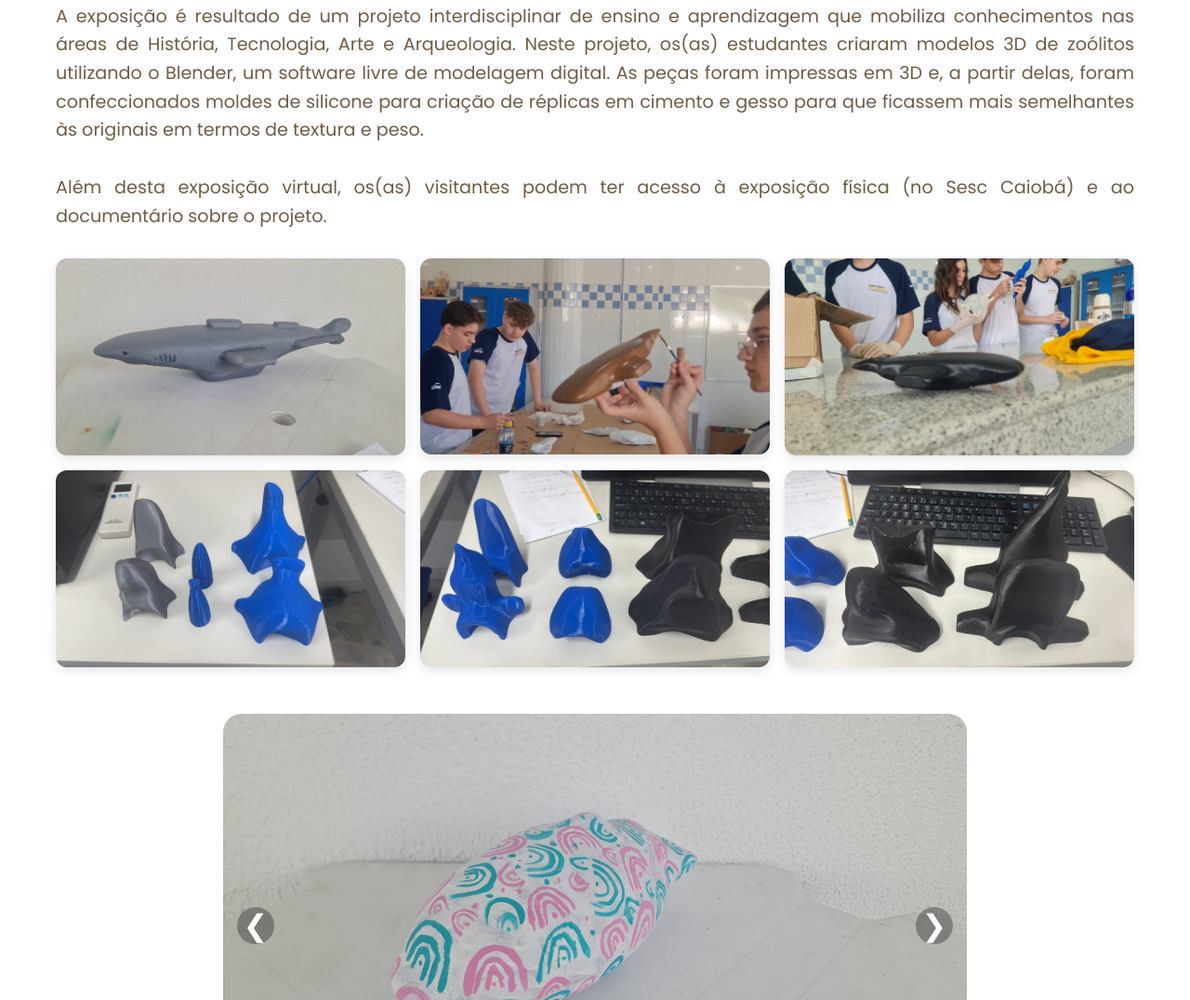
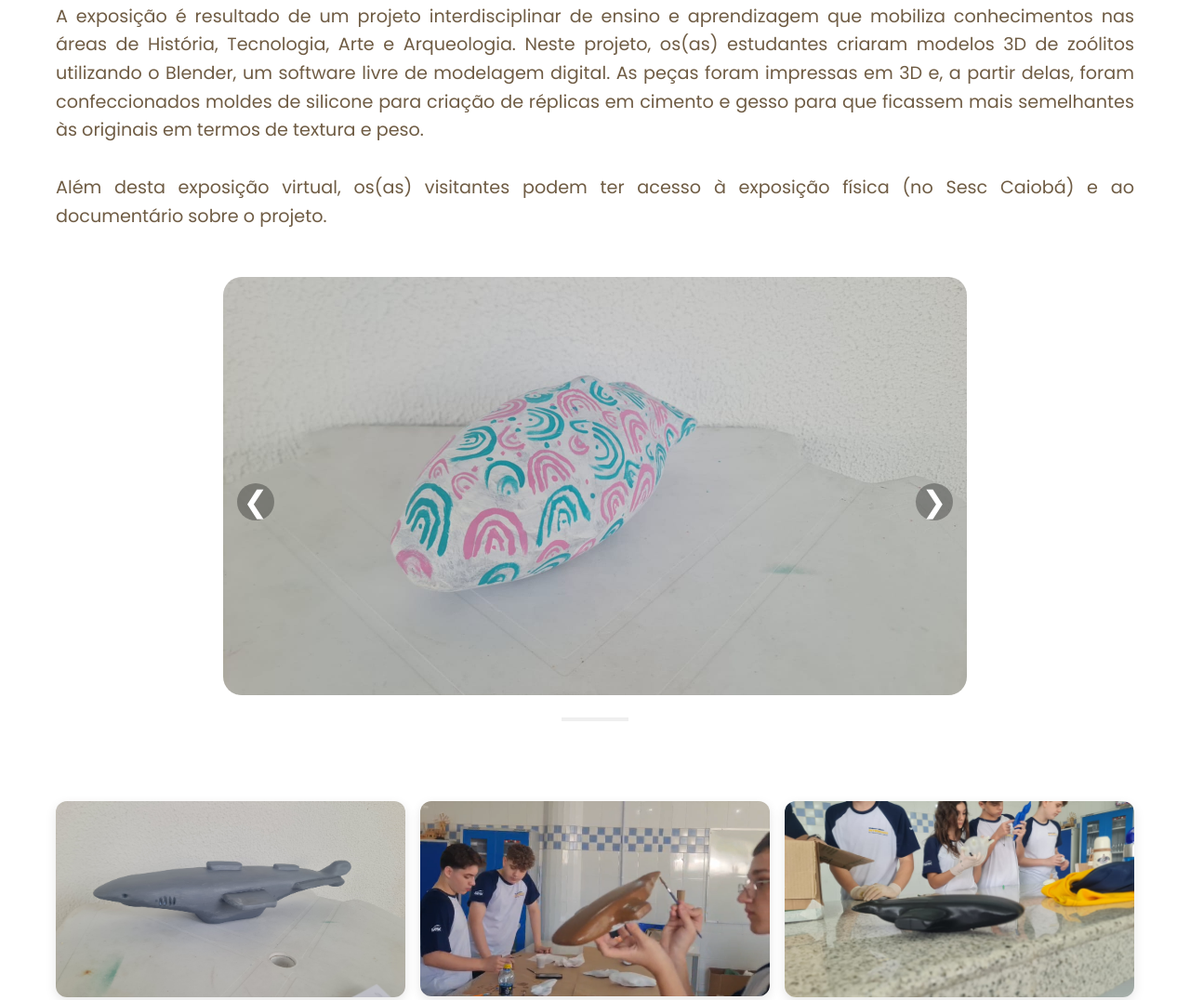
Before and after one commit to gamerhsfdm/ProjetoZoolito, a plain HTML site: page index.html in a window 1280 px wide. Shown: the part 2091-3167 px from the top of the page at 93% size. Drawn offline with Linux system fonts and the light colour scheme.

Commit message:
Debugando

```diff
--- a/assets/css/style.css
+++ b/assets/css/style.css
@@ -241,31 +241,6 @@ p{
 
 .carousel-button.next {
   right: 15px;
-}
-
-/* Dots sobre a imagem */
-.carousel-dots {
-  position: absolute;
-  bottom: 15px;
-  left: 50%;
-  transform: translateX(-50%);
-  display: flex;
-  gap: 10px;
-  z-index: 10;
-}
-
-.carousel-dots button {
-  border: none;
-  background: rgba(255,255,255,0.6);
-  width: 10px;
-  height: 10px;
-  border-radius: 50%;
-  cursor: pointer;
-  transition: background 0.3s;
-}
-
-.carousel-dots button.active {
-  background: rgba(255,255,255,0.9);
 }
 
 /* Responsivo */
--- a/index.html
+++ b/index.html
@@ -96,16 +96,6 @@ Alguns zoólitos eram utilizados em contextos funerários, outros como bastões
     </p>
   </div>
 
-  <!-- Galeria de imagens -->
-  <div class="galeria-imagens">
-    <img src="./assets/img/tubarao.jpg" alt="Zoolito 1">
-    <img src="./assets/img/ct01.png" alt="Zoolito 2">
-    <img src="./assets/img/ct02.jpeg" alt="Zoolito 3">
-    <img src="./assets/img/ct04.jpg" alt="Zoolito 3">
-    <img src="./assets/img/ct05.jpg" alt="Zoolito 3">
-    <img src="./assets/img/ct06.jpg" alt="Zoolito 3">
-  </div>
-
   <section id="carrossel-imagens" class="section reveal-up">
   <div class="carousel">
     <div class="carousel-track">
@@ -161,17 +151,24 @@ Alguns zoólitos eram utilizados em contextos funerários, outros como bastões
         <img src="./assets/imgs-crs/csr17.jpg" alt="Imagem 3">
       </div>
              <div class="carousel-slide">
-        <img src="./assets/imgs-crs/csr18.jpg" alt="Imagem 3">
-      </div>
-             <div class="carousel-slide">
-        <img src="./assets/imgs-crs/csr19.JPG" alt="Imagem 3">
-      </div>
+        <img src="./assets/imgs-crs/csr18.JPG" alt="Imagem 3">
+      </div>>
     </div>
     <button class="carousel-button prev">&#10094;</button>
     <button class="carousel-button next">&#10095;</button>
     <div class="carousel-dots"></div>
   </div>
 </section>
+
+  <!-- Galeria de imagens -->
+  <div class="galeria-imagens">
+    <img src="./assets/img/tubarao.jpg" alt="Zoolito 1">
+    <img src="./assets/img/ct01.png" alt="Zoolito 2">
+    <img src="./assets/img/ct02.jpeg" alt="Zoolito 3">
+    <img src="./assets/img/ct04.jpg" alt="Zoolito 3">
+    <img src="./assets/img/ct05.jpg" alt="Zoolito 3">
+    <img src="./assets/img/ct06.jpg" alt="Zoolito 3">
+  </div>
 </section>
 
     <!-- SECTION VIAGEM -->
```
